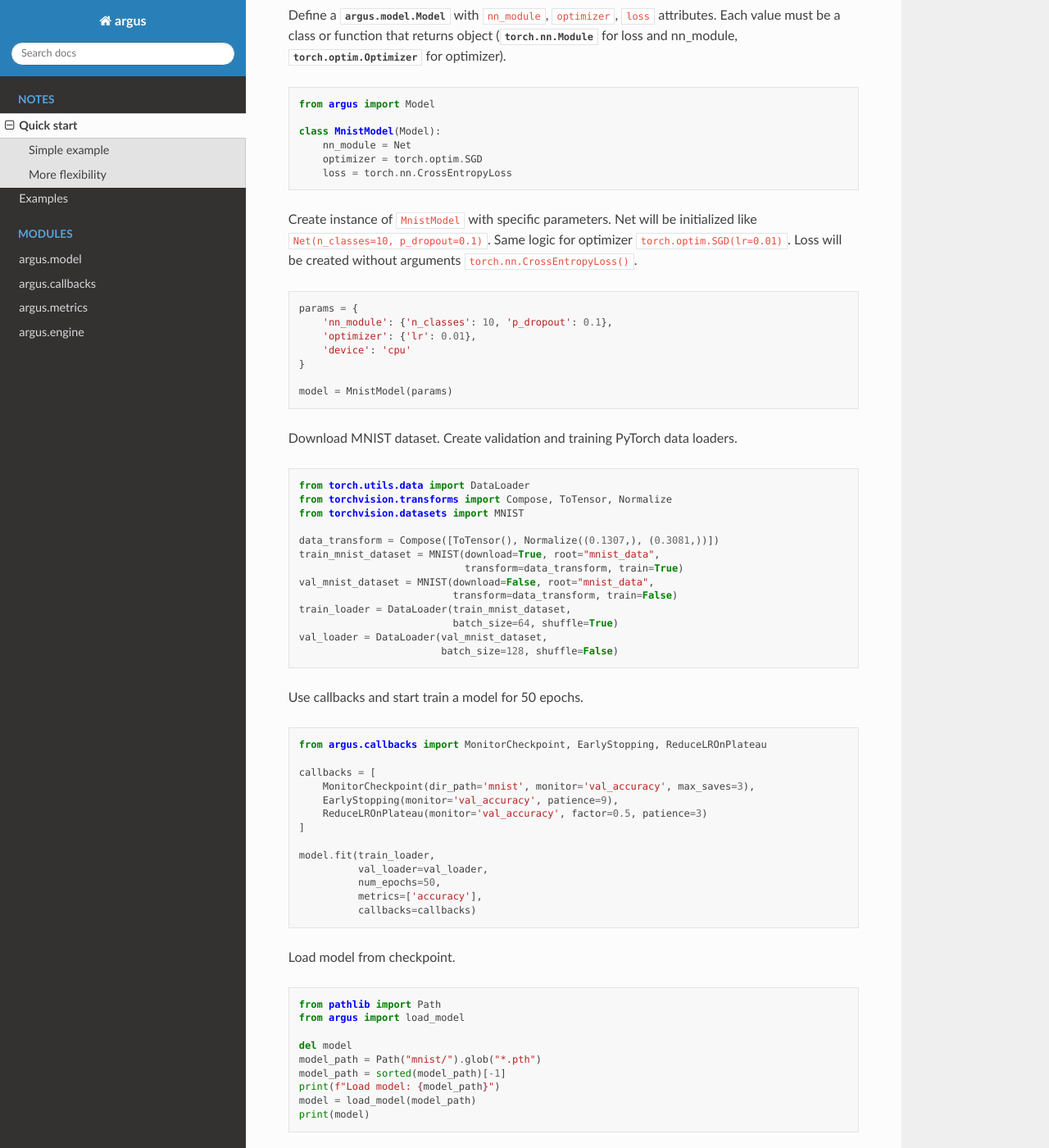
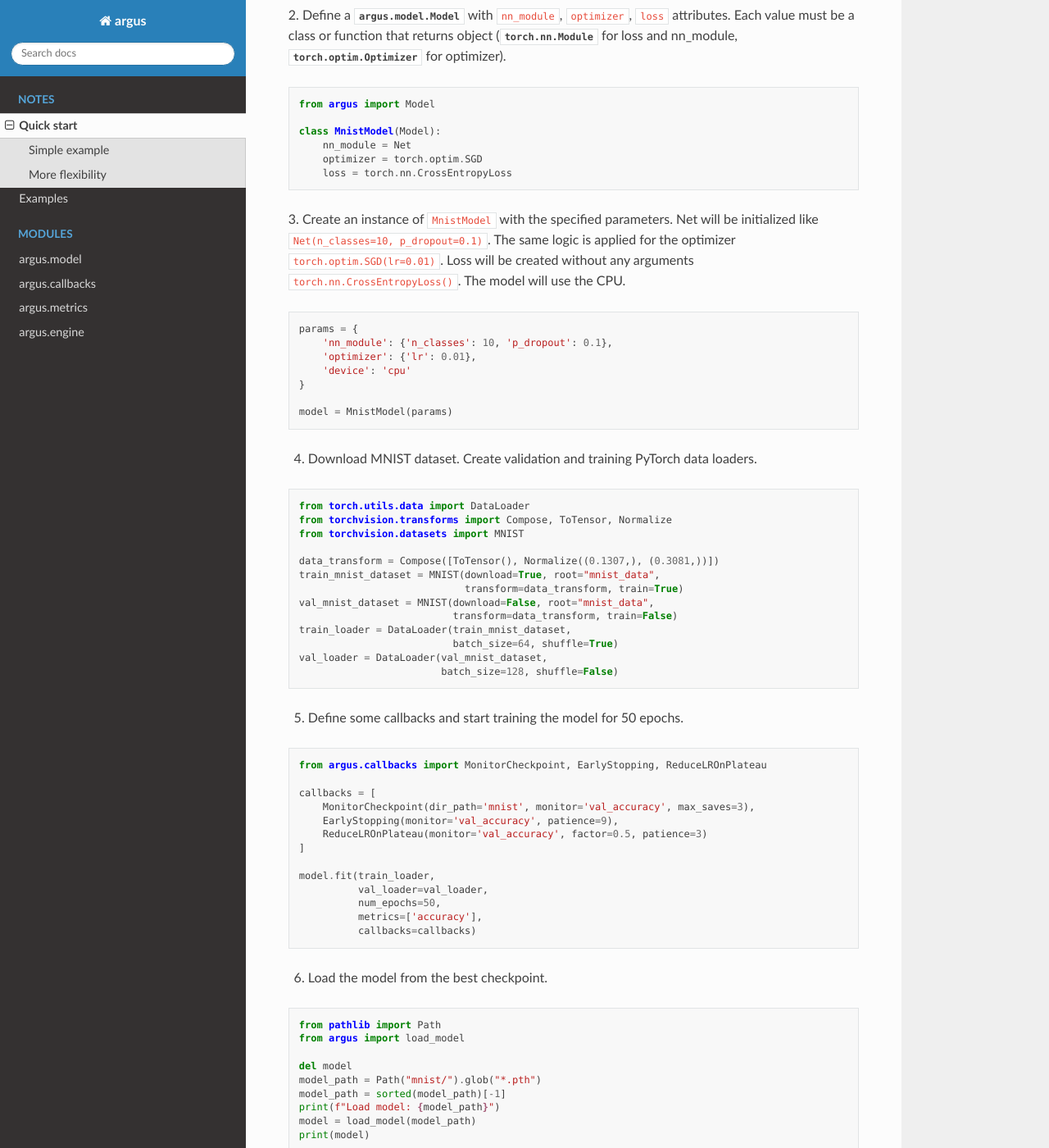
Before and after one commit to lRomul/argus, a Sphinx documentation site: the page built from docs/source/quickstart.rst, in a window 1280 px wide and 1400 px high, scrolled down 708 px. Shown: the whole window at 82% size. Built offline with Sphinx 7.4.7 and the Read the Docs theme 2.0.0, drawn with Linux system fonts in a browser that asks for light colours; some of the changed text lies outside the part shown.

Commit message:
docs: Minor edit of the quick start guide

```diff
--- a/docs/source/quickstart.rst
+++ b/docs/source/quickstart.rst
@@ -33,7 +33,7 @@
             return x
 
 
-Define a :class:`argus.model.Model` with ``nn_module``, ``optimizer``, ``loss`` attributes. Each value must be a class
+2. Define a :class:`argus.model.Model` with ``nn_module``, ``optimizer``, ``loss`` attributes. Each value must be a class
 or function that returns object (:class:`torch.nn.Module` for loss and nn_module, :class:`torch.optim.Optimizer` for optimizer).
 
 .. code-block:: python
@@ -46,9 +46,9 @@
         loss = torch.nn.CrossEntropyLoss
 
 
-Create instance of ``MnistModel`` with specific parameters. Net will be initialized like
-``Net(n_classes=10, p_dropout=0.1)``. Same logic for optimizer ``torch.optim.SGD(lr=0.01)``. Loss will be created
-without arguments ``torch.nn.CrossEntropyLoss()``.
+3. Create an instance of ``MnistModel`` with the specified parameters. Net will be initialized like
+``Net(n_classes=10, p_dropout=0.1)``. The same logic is applied for the optimizer ``torch.optim.SGD(lr=0.01)``.
+Loss will be created without any arguments ``torch.nn.CrossEntropyLoss()``. The model will use the CPU.
 
 .. code-block:: python
 
@@ -80,7 +80,7 @@
                             batch_size=128, shuffle=False)
 
 
-Use callbacks and start train a model for 50 epochs.
+5. Define some callbacks and start training the model for 50 epochs.
 
 .. code-block:: python
 
@@ -98,8 +98,7 @@
               metrics=['accuracy'],
               callbacks=callbacks)
 
-
-Load model from checkpoint.
+6. Load the model from the best checkpoint.
 
 .. code-block:: python
 
@@ -117,8 +116,8 @@
 ----------------
 
 Argus can help you simplify the experiments with different architectures, losses, and optimizers. Let's define a
-:class:`argus.model.Model` with two models via a dictionary. If you want to use PyTorch losses and optimizers it's not
-necessary to define them in argus model.
+:class:`argus.model.Model` with two models via a dictionary. If you want to use PyTorch losses and optimizers, it's not
+necessary to define them in the argus model.
 
 .. code-block:: python
 
```
Also changed, not shown: other parts of docs/source/quickstart.rst (+4 -4 lines).
